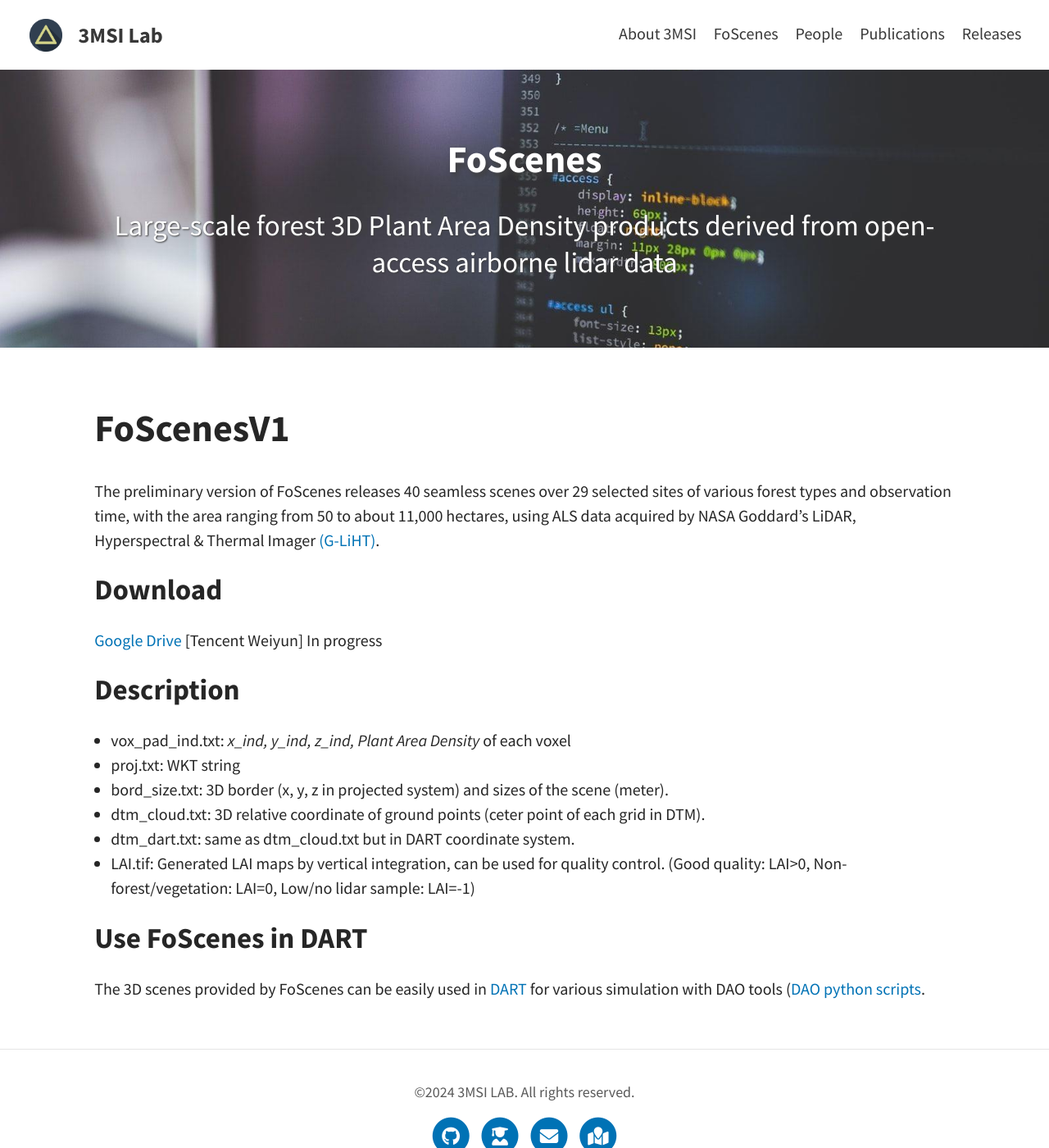
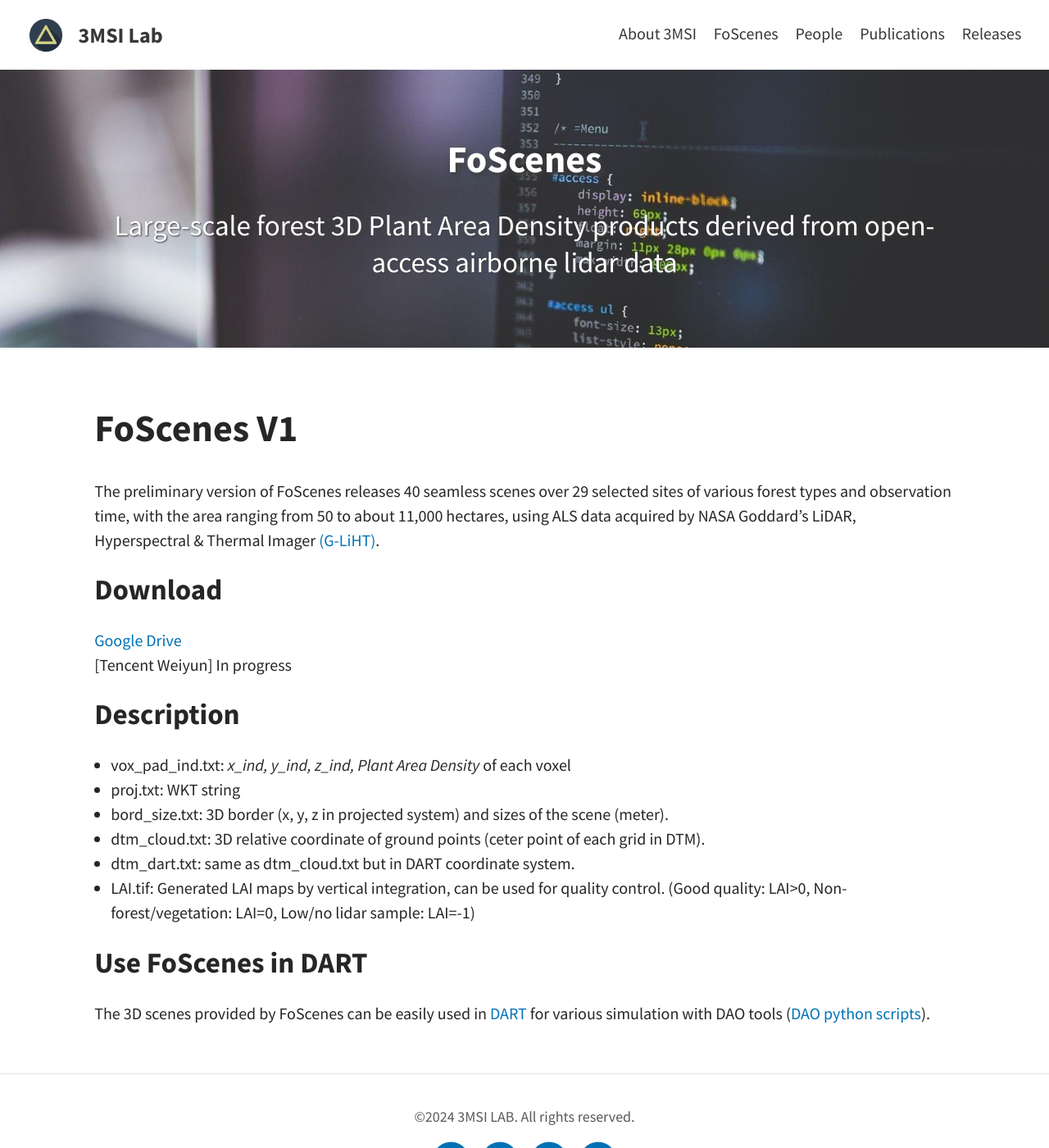
Before and after one commit to ZhouCailin/yinlab, a Jekyll site: the page built from pages/foscenes.md, in a window 1280 px wide and 1400 px high. Shown: the whole window at 82% size. Built offline with Jekyll 4.4.1, drawn with Linux system fonts in a browser that asks for light colours; a script that is not in the unit is left out.

Commit message:
Update foscenes.md

```diff
--- a/pages/foscenes.md
+++ b/pages/foscenes.md
@@ -6,12 +6,13 @@ feature-img: "assets/img/pexels/computer.jpeg"
 permalink: /foscenes
 ---
 
-# FoScenesV1
+# FoScenes V1
 The preliminary version of FoScenes releases 40 seamless scenes over 29 selected sites of various forest types and observation time,
 with the area ranging from 50 to about 11,000 hectares, using ALS data acquired by NASA Goddard’s LiDAR, Hyperspectral & Thermal Imager [(G-LiHT)](https://glihtdata.gsfc.nasa.gov/).
 
 ## Download
 [Google Drive](https://drive.google.com/drive/folders/10Uw_SXG-TfDQzeincIlaEy6j2apuAg1s?usp=sharing)
+\\
 [Tencent Weiyun] In progress
 
 ## Description
@@ -24,4 +25,4 @@ with the area ranging from 50 to about 11,000 hectares, using ALS data acquired
 
 ## Use FoScenes in DART
 The 3D scenes provided by FoScenes can be easily used in [DART](https://dart.omp.eu/) for various simulation with DAO tools
-([DAO python scripts](https://drive.google.com/drive/folders/1LwEC1xPIfSWLTACyEBj2goRh0qzAHd5H?usp=drive_link).
+([DAO python scripts](https://drive.google.com/drive/folders/1LwEC1xPIfSWLTACyEBj2goRh0qzAHd5H?usp=drive_link)).
```
